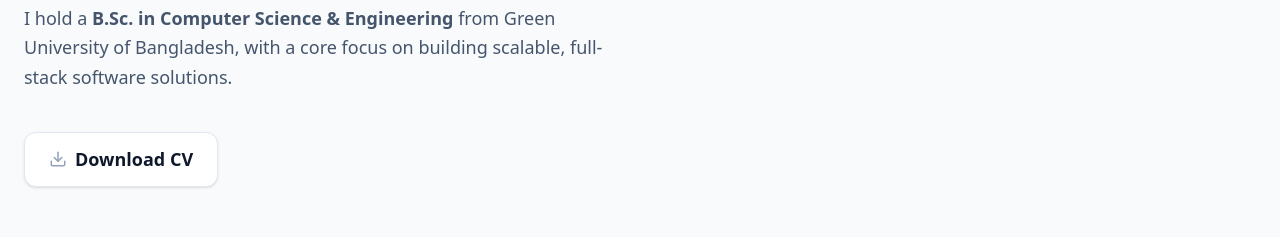
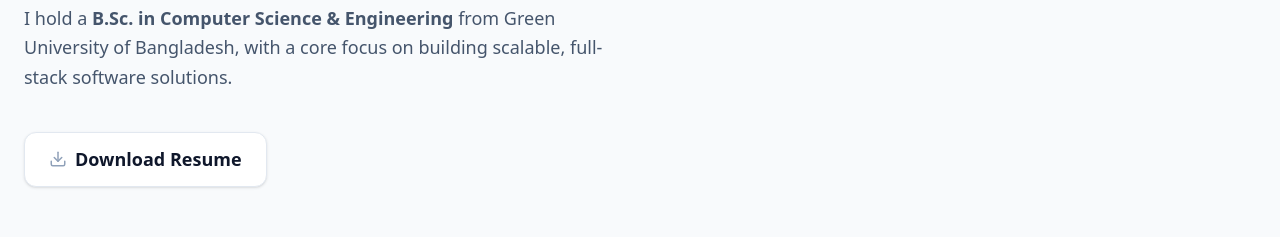
Before and after one commit to ysncodex/Yeasin-Portfolio, a Next.js app: page / in a window 1280 px wide. Shown: the part 1540-1777 px from the top of the page. Built offline with nearby package versions, Linux system fonts and the light colour scheme.

Commit message:
feat: update resume and portfolio content
Removed outdated CV file, uploaded newly optimized Resume, and updated the About section and portfolio data to reflect the latest experience.

```diff
--- a/src/components/About.jsx
+++ b/src/components/About.jsx
@@ -70,7 +70,7 @@ function DownloadCVButton() {
           size={18}
           className="text-slate-400 dark:text-zinc-500 group-hover:text-violet-600 dark:group-hover:text-violet-400 transition-colors"
         />
-        Download CV
+        Download Resume
       </a>
     </div>
   );
--- a/src/data/portfolio.js
+++ b/src/data/portfolio.js
@@ -17,7 +17,7 @@ export const PERSONAL_INFO = {
 
   // Documents
   resume: '/docs/Md_Yeasin_Resume.pdf',
-  cv: '/docs/Md_Yeasin_CV.pdf',
+  cv: '/docs/Md_Yeasin_Resume.pdf',
 
   // Media
   avatar: '/images/avatar.jpg',
```
Also changed, not shown: 2 other files (tests, documents, lock files or other folders).
